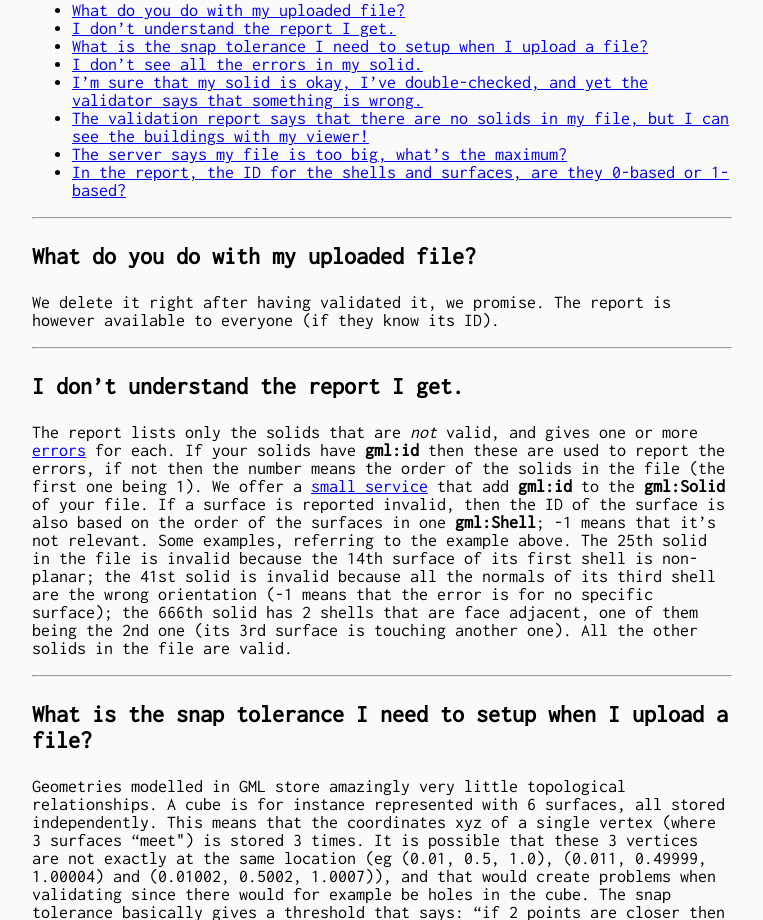
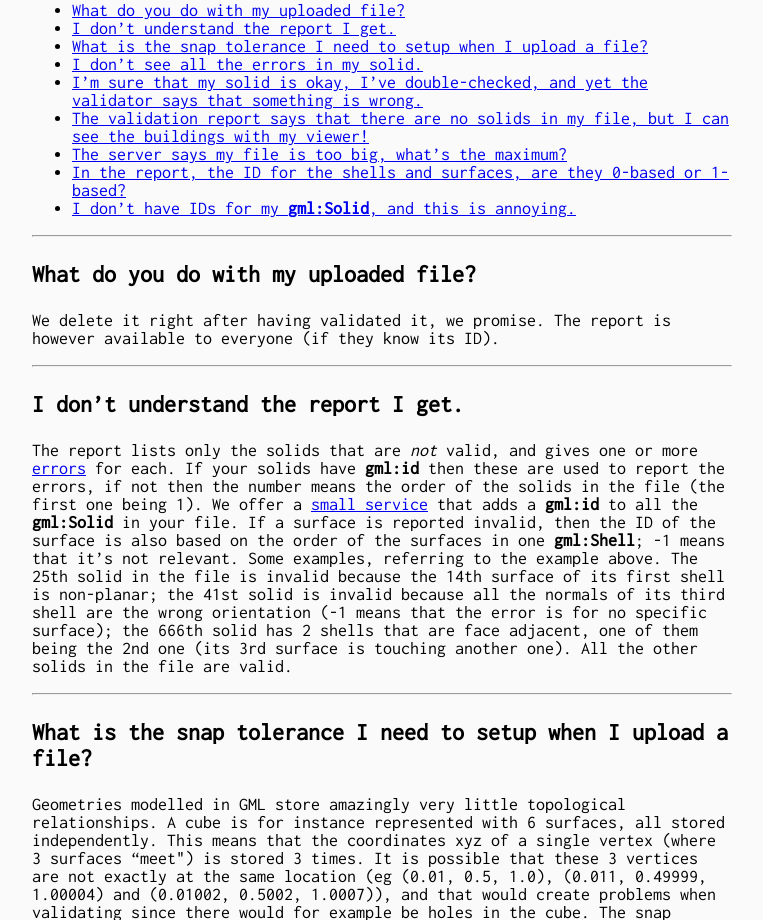
Before and after one commit to tudelft3d/geovalidation.server, a Flask app: page /val3dity/faq in a window 1280 px wide. Shown: the part 132-1052 px from the top of the page, without its empty margins (258-1021 px from the left). Run offline with Flask 2, Linux system fonts and the light colour scheme.

Commit message:
addgmlids now in faq

```diff
--- a/templates/val3dity/faq.html
+++ b/templates/val3dity/faq.html
@@ -13,6 +13,7 @@
     <li><a href="#the-validation-report-says-that-there-are-no-solids-in-my-file-but-i-can-see-the-buildings-with-my-viewer">The validation report says that there are no solids in my file, but I can see the buildings with my viewer!</a></li>
     <li><a href="#the-server-says-my-file-is-too-big-whats-the-maximum">The server says my file is too big, what&#8217;s the maximum?</a></li>
     <li><a href="#in-the-report-the-id-for-the-shells-and-surfaces-are-they-0-based-or-1-based">In the report, the ID for the shells and surfaces, are they 0-based or 1-based?</a></li>
+    <li><a href="#i-dont-have-ids-for-my-__gmlsolid__-and-this-is-annoying">I don&#8217;t have IDs for my <strong>gml:Solid</strong>, and this is annoying.</a></li>
   </ul>
 
 <hr />
@@ -27,7 +28,7 @@
 
 <script src="https://gist.github.com/hugoledoux/11082609.js"></script>
 
-<p>The report lists only the solids that are <em>not</em> valid, and gives one or more <a href="/val3dity/errors">errors</a> for each. If your solids have <strong>gml:id</strong> then these are used to report the errors, if not then the number means the order of the solids in the file (the first one being 1). We offer a <a href="/val3dity/addgmlids">small service</a> that add <strong>gml:id</strong> to the <strong>gml:Solid</strong> of your file. If a surface is reported invalid, then the ID of the surface is also based on the order of the surfaces in one <strong>gml:Shell</strong>; -1 means that it&#8217;s not relevant. Some examples, referring to the example above. The 25th solid in the file is invalid because the 14th surface of its first shell is non-planar; the 41st solid is invalid because all the normals of its third shell are the wrong orientation (-1 means that the error is for no specific surface); the 666th solid has 2 shells that are face adjacent, one of them being the 2nd one (its 3rd surface is touching another one). All the other solids in the file are valid.</p>
+<p>The report lists only the solids that are <em>not</em> valid, and gives one or more <a href="/val3dity/errors">errors</a> for each. If your solids have <strong>gml:id</strong> then these are used to report the errors, if not then the number means the order of the solids in the file (the first one being 1). We offer a <a href="/val3dity/addgmlids">small service</a> that adds a <strong>gml:id</strong> to all the <strong>gml:Solid</strong> in your file. If a surface is reported invalid, then the ID of the surface is also based on the order of the surfaces in one <strong>gml:Shell</strong>; -1 means that it&#8217;s not relevant. Some examples, referring to the example above. The 25th solid in the file is invalid because the 14th surface of its first shell is non-planar; the 41st solid is invalid because all the normals of its third shell are the wrong orientation (-1 means that the error is for no specific surface); the 666th solid has 2 shells that are face adjacent, one of them being the 2nd one (its 3rd surface is touching another one). All the other solids in the file are valid.</p>
 
 <hr />
 
@@ -73,4 +74,8 @@
 
 <p>1-based.</p>
 
+<h3 id="i-dont-have-ids-for-my-__gmlsolid__-and-this-is-annoying">I don&#8217;t have IDs for my <strong>gml:Solid</strong>, and this is annoying.</h3>
+
+<p>We offer a <a href="/val3dity/addgmlids">small service</a> that adds a <strong>gml:id</strong> to all the <strong>gml:Solid</strong> in your file.</p>
+
 {% endblock %}
```
Also changed, not shown: md/faq.md (+5 -1 lines).
